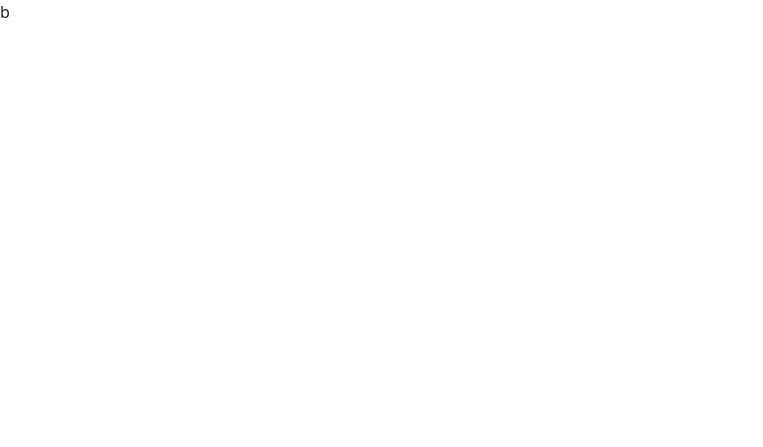
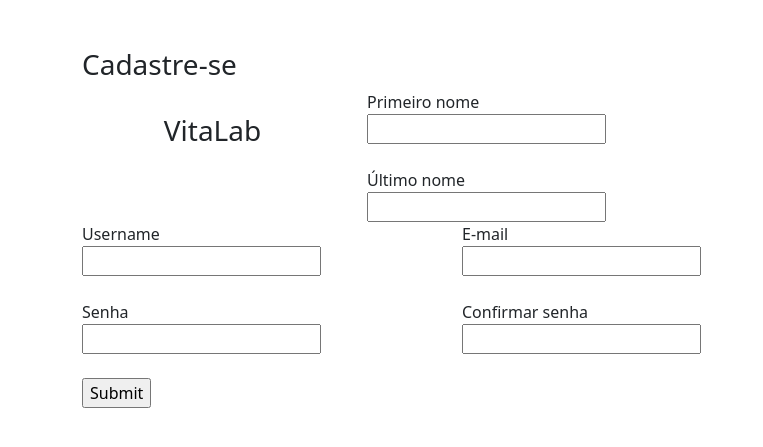
Before and after one commit to Natsukie-7/vitalab, a Django app: page /usuarios/cadastro/ in a window 1280 px wide. Before the commit the part shown is almost empty. Shown: the top 447 px of the page, without its empty margins (0-763 px from the left). Run offline with Django 4.2, Linux system fonts and the light colour scheme.

Commit message:
Criando o template cadastro

```diff
--- a/usuarios/templates/cadastro.html
+++ b/usuarios/templates/cadastro.html
@@ -1,5 +1,53 @@
 {% extends "bases/base.html" %}
-
+{% load static %}
+{% block 'head' %}
+{% endblock 'head' %}
 {% block 'conteudo' %}
-b
+<br>
+<br>
+<div class="container">
+    <h3 class="font-destaque">Cadastre-se</h3>
+    <div class="row">
+        <div class="col-md-3" style="text-align: center">
+            <img src="" alt="">
+            <h3>VitaLab</h3>
+        </div>
+        <div class="col-md-9">
+            <form action="" method="POST">
+                <label>Primeiro nome</label>
+                <br>
+                <input type="text" class="input-default" name="primeiro_nome">
+                <br>
+                <br>
+                <label>Último nome</label>
+                <br>
+                <input type="text" class="input-default" name="ultimo_nome">
+        </div>
+    </div>
+    <div class="row">
+        <div class="col-md-4">
+            <label>Username</label>
+            <br>
+            <input type="text" class="input-default w100" name="username">
+            <br>
+            <br>
+            <label>Senha</label>
+            <br>
+            <input type="text" class="input-default w100" name="senha">
+        </div>
+        <div class="col-md-4">
+            <label>E-mail</label>
+            <br>
+            <input type="text" class="input-default w100" name="email">
+            <br>
+            <br>
+            <label>Confirmar senha</label>
+            <br>
+            <input type="text" class="input-default w100" name="confirmar_senha">
+        </div>
+    </div>
+    <br>
+    <input type="submit" class="btn-default">
+    </form>
+</div>
 {% endblock %}
```
